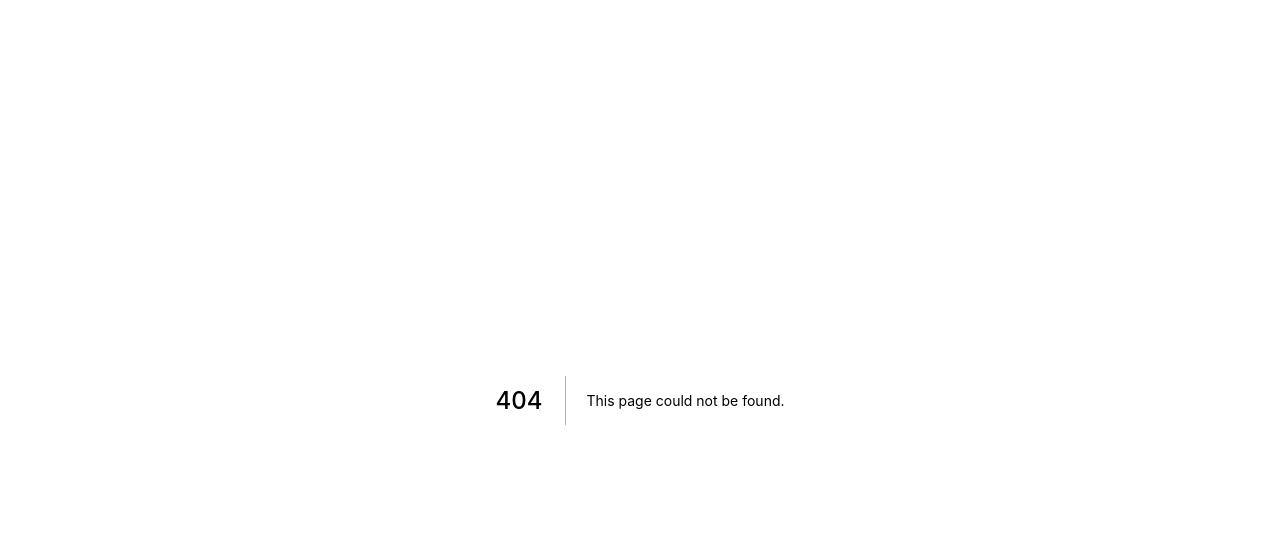
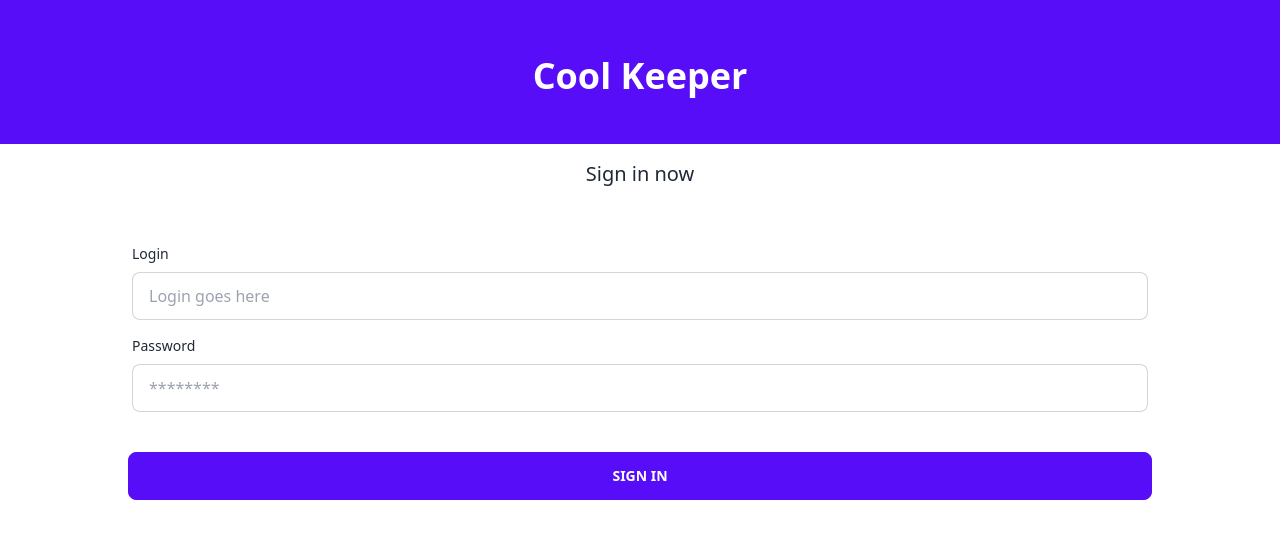
Before and after one commit to vitorwlima/cool-keeper, a Next.js app: page /sign-in in a window 1280 px wide. Before the commit this address had no page. Shown: the top 538 px of the page. Built offline with nearby package versions, Linux system fonts and the light colour scheme.

Commit message:
feat: add sign in flow

```diff
--- a/src/pages/api/auth/[...nextauth].ts
+++ b/src/pages/api/auth/[...nextauth].ts
@@ -51,5 +51,8 @@ export default NextAuth({
         }
       }
     }
+  },
+  pages: {
+    signIn: '/sign-in'
   }
 })
--- a/src/pages/index.tsx
+++ b/src/pages/index.tsx
@@ -1,23 +1,23 @@
 import type { GetServerSideProps, NextPage } from 'next'
-import { getSession, signIn, useSession } from 'next-auth/react'
+import { getSession } from 'next-auth/react'
+import Link from 'next/link'
 
 const Home: NextPage = () => {
-  const { data: session, status } = useSession()
-
   return (
     <div>
       <h1>Landing page here</h1>
-      <button
-        onClick={() =>
-          signIn('credentials', {
-            login: 'vitorwlima13',
-            password: 'legalzaotop123',
-          })
-        }
-      >
-        Login
-      </button>
-      <div>name: {session?.user?.name}</div>
+      <div>
+        <Link href="/sign-in">
+          <a>
+            <span className="btn btn-primary">Sign In</span>
+          </a>
+        </Link>
+        <Link href="/register">
+          <a>
+            <span className="btn btn-secondary">Register now</span>
+          </a>
+        </Link>
+      </div>
     </div>
   )
 }
@@ -25,6 +25,7 @@ const Home: NextPage = () => {
 export const getServerSideProps: GetServerSideProps = async (ctx) => {
   const session = await getSession(ctx)
   const isAuthenticated = !!session?.user.id
+  console.log({ isAuthenticated, session })
 
   if (isAuthenticated) {
     return {
--- a/src/pages/my-keeper.tsx
+++ b/src/pages/my-keeper.tsx
@@ -1,5 +1,5 @@
 import type { GetServerSideProps, NextPage } from 'next'
-import { getSession } from 'next-auth/react'
+import { getSession, signOut } from 'next-auth/react'
 import { useRouter } from 'next/router'
 import { PasswordsList } from 'src/components/PasswordsList'
 import { getPasswords } from 'src/lib/prisma-helpers/getPasswords'
@@ -20,8 +20,18 @@ const MyKeeper: NextPage<Props> = ({ passwords }) => {
     router.push('/save')
   }
 
+  const handleLogout = async () => {
+    await signOut({
+      redirect: false,
+    })
+    router.push('/')
+  }
+
   return (
     <main>
+      <button className="btn absolute top-2 right-2" onClick={handleLogout}>
+        Logout
+      </button>
       <section className="bg-primary text-primary-content flex flex-col items-center justify-center py-12">
         <h3 className="text-3xl">{passwords.length}</h3>
         <strong className="text-lg mt-2">Passwords are secured</strong>
@@ -45,7 +55,7 @@ const MyKeeper: NextPage<Props> = ({ passwords }) => {
 export const getServerSideProps: GetServerSideProps = async (ctx) => {
   const session = await getSession(ctx)
   const isAuthenticated = !!session?.user.id
-
+  console.log({ isAuthenticated, session })
   if (!isAuthenticated) {
     return {
       redirect: {
--- /dev/null
+++ b/src/pages/sign-in.tsx
@@ -0,0 +1,71 @@
+import type { NextPage } from 'next'
+import { signIn } from 'next-auth/react'
+import { useRouter } from 'next/router'
+import { FormEvent, useState } from 'react'
+
+const SignIn: NextPage = () => {
+  const router = useRouter()
+  const [login, setLogin] = useState('')
+  const [password, setPassword] = useState('')
+
+  const handleSubmit = async (event: FormEvent<HTMLFormElement>) => {
+    event.preventDefault()
+
+    const res: any = await signIn('credentials', {
+      login,
+      password,
+      redirect: false,
+    })
+
+    console.log(res)
+
+    if (res.ok) {
+      router.push('/my-keeper')
+      return
+    }
+
+    console.log('Wrong credentials. Try again.')
+  }
+
+  return (
+    <main>
+      <section className="bg-primary text-primary-content flex flex-col items-center justify-center py-12">
+        <strong className="text-4xl mt-2">Cool Keeper</strong>
+      </section>
+      <section>
+        <h1 className="text-center mt-4 mb-12 text-xl">Sign in now</h1>
+      </section>
+      <section>
+        <form className="max-w-5xl mx-auto" onSubmit={handleSubmit}>
+          <label className="label flex flex-col items-start">
+            <span className="label-text mb-2">Login</span>
+            <input
+              type="text"
+              placeholder="Login goes here"
+              className="input input-bordered w-full"
+              name="login"
+              value={login}
+              onChange={(e) => setLogin(e.target.value)}
+            />
+          </label>
+          <label className="label flex flex-col items-start">
+            <span className="label-text mb-2">Password</span>
+            <input
+              type="password"
+              placeholder="********"
+              className="input input-bordered w-full"
+              name="password"
+              value={password}
+              onChange={(e) => setPassword(e.target.value)}
+            />
+          </label>
+          <button type="submit" className="btn btn-primary w-full mt-8">
+            Sign In
+          </button>
+        </form>
+      </section>
+    </main>
+  )
+}
+
+export default SignIn
```
